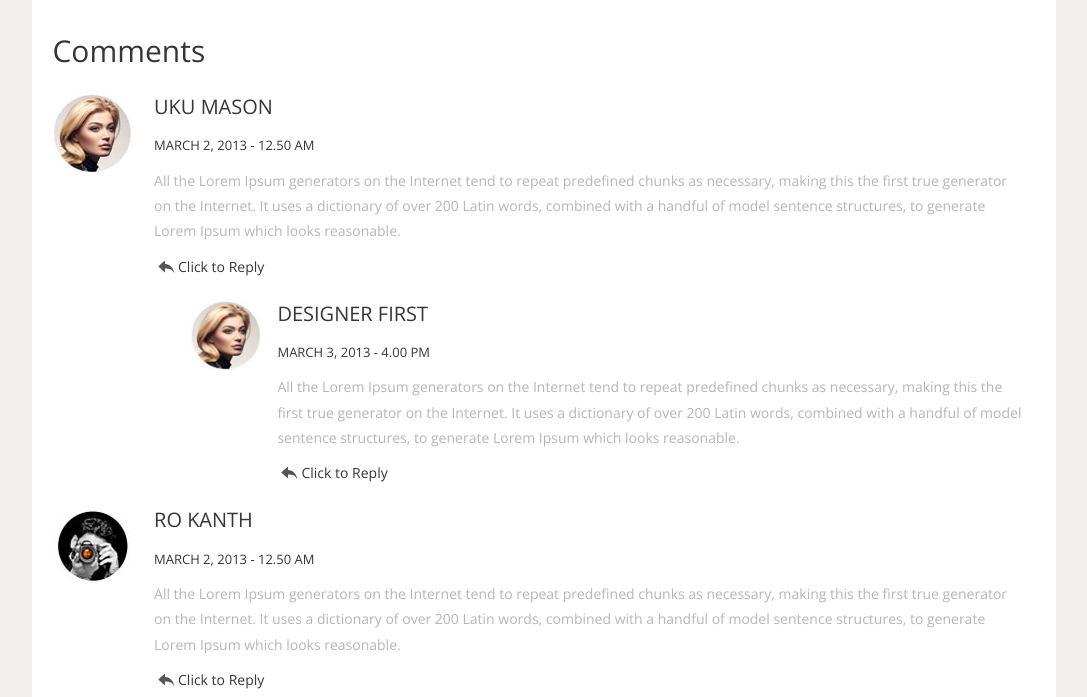
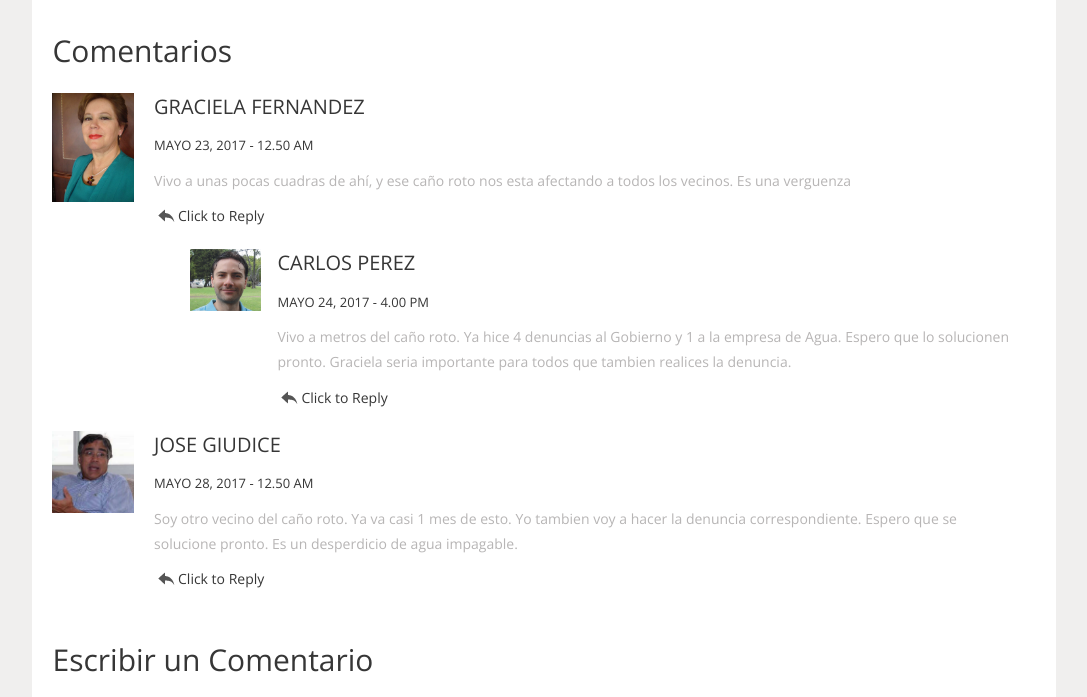
Before and after one commit to diee/quejaconjunta, a plain HTML site: page single-page.html in a window 1280 px wide. Shown: the part 999-1696 px from the top of the page, without its empty margins (96-1183 px from the left). Drawn offline with nearby package versions, Linux system fonts and the light colour scheme.

Commit message:
Se agregan comentarios al post

```diff
--- a/single-page.html
+++ b/single-page.html
@@ -118,45 +118,45 @@ License URL: http://creativecommons.org/licenses/by/3.0/
 							<!---start-comments-section--->
 							<div class="comment-section">
 				<div class="grids_of_2">
-					<h2>Comments</h2>
+					<h2>Comentarios</h2>
 					<div class="grid1_of_2">
 						<div class="grid_img">
-							<a href=""><img src="images/pic10.jpg" alt=""></a>
+							<a href=""><img src="images/gracielapic.jpg" alt=""></a>
 						</div>
 						<div class="grid_text">
-							<h4 class="style1 list"><a href="#">Uku Mason</a></h4>
-							<h3 class="style">march 2, 2013 - 12.50 AM</h3>
-							<p class="para top"> All the Lorem Ipsum generators on the Internet tend to repeat predefined chunks as necessary, making this the first true generator on the Internet. It uses a dictionary of over 200 Latin words, combined with a handful of model sentence structures, to generate Lorem Ipsum which looks reasonable.</p>
+							<h4 class="style1 list"><a href="#">Graciela Fernandez</a></h4>
+							<h3 class="style">Mayo 23, 2017 - 12.50 AM</h3>
+							<p class="para top"> Vivo a unas pocas cuadras de ahí, y ese caño roto nos esta afectando a todos los vecinos. Es una verguenza</p>
 							<a href="" class="btn1">Click to Reply</a>
 						</div>
 						<div class="clear"></div>
 					</div>
 					<div class="grid1_of_2 left">
 						<div class="grid_img">
-							<a href=""><img src="images/pic10.jpg" alt=""></a>
+							<a href=""><img src="images/carlospic.jpg" alt=""></a>
 						</div>
 						<div class="grid_text">
-							<h4 class="style1 list"><a href="#">Designer First</a></h4>
-							<h3 class="style">march 3, 2013 - 4.00 PM</h3>
-							<p class="para top"> All the Lorem Ipsum generators on the Internet tend to repeat predefined chunks as necessary, making this the first true generator on the Internet. It uses a dictionary of over 200 Latin words, combined with a handful of model sentence structures, to generate Lorem Ipsum which looks reasonable.</p>
+							<h4 class="style1 list"><a href="#">Carlos Perez</a></h4>
+							<h3 class="style">Mayo 24, 2017 - 4.00 PM</h3>
+							<p class="para top"> Vivo a metros del caño roto. Ya hice 4 denuncias al Gobierno y 1 a la empresa de Agua. Espero que lo solucionen pronto. Graciela seria importante para todos que tambien realices la denuncia.</p>
 							<a href="" class="btn1">Click to Reply</a>
 						</div>
 						<div class="clear"></div>
 					</div>
 					<div class="grid1_of_2">
 						<div class="grid_img">
-							<a href=""><img src="images/pic12.jpg" alt=""></a>
+							<a href=""><img src="images/josepic.jpg" alt=""></a>
 						</div>
 						<div class="grid_text">
-							<h4 class="style1 list"><a href="#">Ro Kanth</a></h4>
-							<h3 class="style">march 2, 2013 - 12.50 AM</h3>
-							<p class="para top"> All the Lorem Ipsum generators on the Internet tend to repeat predefined chunks as necessary, making this the first true generator on the Internet. It uses a dictionary of over 200 Latin words, combined with a handful of model sentence structures, to generate Lorem Ipsum which looks reasonable.</p>
+							<h4 class="style1 list"><a href="#">Jose Giudice</a></h4>
+							<h3 class="style">Mayo 28, 2017 - 12.50 AM</h3>
+							<p class="para top"> Soy otro vecino del caño roto. Ya va casi 1 mes de esto. Yo tambien voy a hacer la denuncia correspondiente. Espero que se solucione pronto. Es un desperdicio de agua impagable.</p>
 							<a href="" class="btn1">Click to Reply</a>
 						</div>
 						<div class="clear"></div>
 					</div>
 						<div class="artical-commentbox">
-						 	<h2>Leave a Comment</h2>
+						 	<h2>Escribir un Comentario</h2>
 				  			<div class="table-form">
 								<form action="#" method="post" name="post_comment">
 									<div>
@@ -183,11 +183,6 @@ License URL: http://creativecommons.org/licenses/by/3.0/
 						</div>
 						 </div>
 		</div>
-		<!----start-footer--->
-		<div class="footer">
-			<p>Design by <a href="http://w3layouts.com/">W3layouts</a></p>
-		</div>
-		<!----//End-footer--->
 		<!---//End-wrap---->
 	</body>
 </html>
```
Also changed, not shown: images/carlospic.jpg (added), images/gracielapic.jpg (added), images/josepic.jpg (added).
